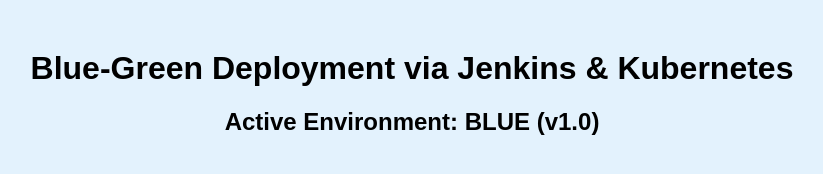
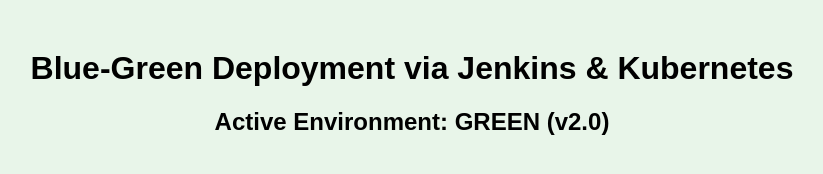
Before and after one commit to divakar-2005/k8s-blue-green-demo, a plain HTML site: page index.html in a window 1280 px wide. Shown: the whole page, without its empty margins (228-1051 px from the left). Drawn offline with Linux system fonts and the light colour scheme.

Commit message:
Update index.html

```diff
--- a/index.html
+++ b/index.html
@@ -1,8 +1,8 @@
 <!DOCTYPE html>
 <html>
 <head><title>Blue-Green CI/CD Demo</title></head>
-<body style="font-family: sans-serif; text-align: center; margin-top: 50px; background-color: #e3f2fd;">
+<body style="font-family: sans-serif; text-align: center; margin-top: 50px; background-color: #e8f5e9;">
   <h1>Blue-Green Deployment via Jenkins & Kubernetes</h1>
-  <h2>Active Environment: BLUE (v1.0)</h2>
+  <h2>Active Environment: GREEN (v2.0)</h2>
 </body>
 </html>
```
